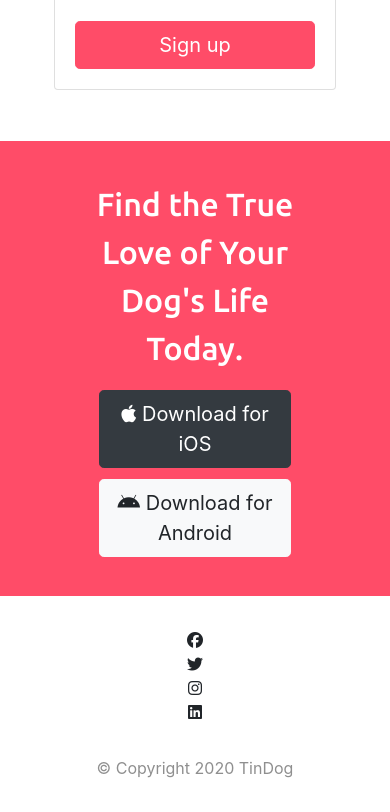
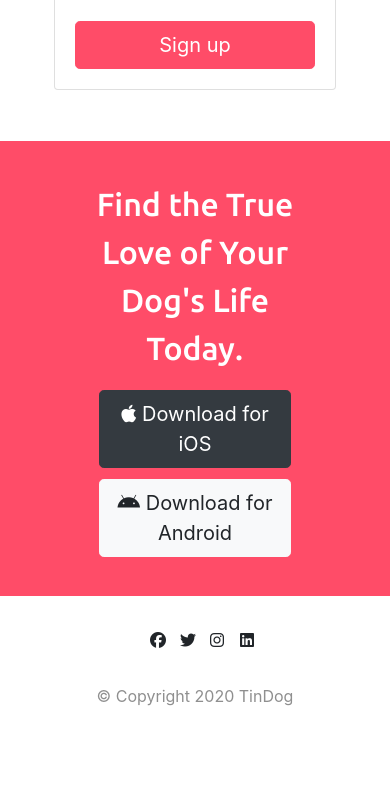
Before and after one commit to Gurkage/TinDog, a plain HTML site: page index.html in a window 390 px wide. Shown: the part 4597-5409 px from the top of the page. After the commit the page ends 5337 px from the top, so only its background shows below. Drawn offline with nearby package versions, Linux system fonts and the light colour scheme.

Commit message:
Updates to code

```diff
--- a/index.html
+++ b/index.html
@@ -30,13 +30,13 @@
         <div class="collapse navbar-collapse" id="navbar-toggle01">
           <ul class="navbar-nav ml-auto">
             <li class="nav-item">
-              <a class="nav-link" href="">Contact</a>
+              <a class="nav-link" href="#footer">Contact</a>
             </li>
             <li class="nav-item">
-              <a class="nav-link" href="">Pricing</a>
+              <a class="nav-link" href="#pricing">Pricing</a>
             </li>
             <li class="nav-item">
-              <a class="nav-link" href="">Download</a>
+              <a class="nav-link" href="#cta">Download</a>
             </li>
           </ul>
         </div>
@@ -240,17 +240,17 @@
   <footer id="footer">
     <div class="container">
       <div class="row justify-content-center with-padding">
-        <div class="col-lg-1 col-md-1 col-sm-1">
-<i class="fab fa-facebook"></i>
+        <div class="col-1">
+          <i class="fab fa-facebook"></i>
         </div>
-        <div class="col-lg-1 col-md-1 col-sm-1">
-<i class="fab fa-twitter"></i>
+        <div class="col-1">
+          <i class="fab fa-twitter"></i>
         </div>
-        <div class="col-lg-1 col-md-1 col-sm-1">
-<i class="fab fa-instagram"></i>
+        <div class="col-1">
+          <i class="fab fa-instagram"></i>
         </div>
-        <div class="col-lg-1 col-md-1 col-sm-1">
-<i class="fab fa-linkedin"></i>
+        <div class="col-1">
+          <i class="fab fa-linkedin"></i>
         </div>
       </div>
       <p class="footer-p">© Copyright 2020 TinDog</p>
```
